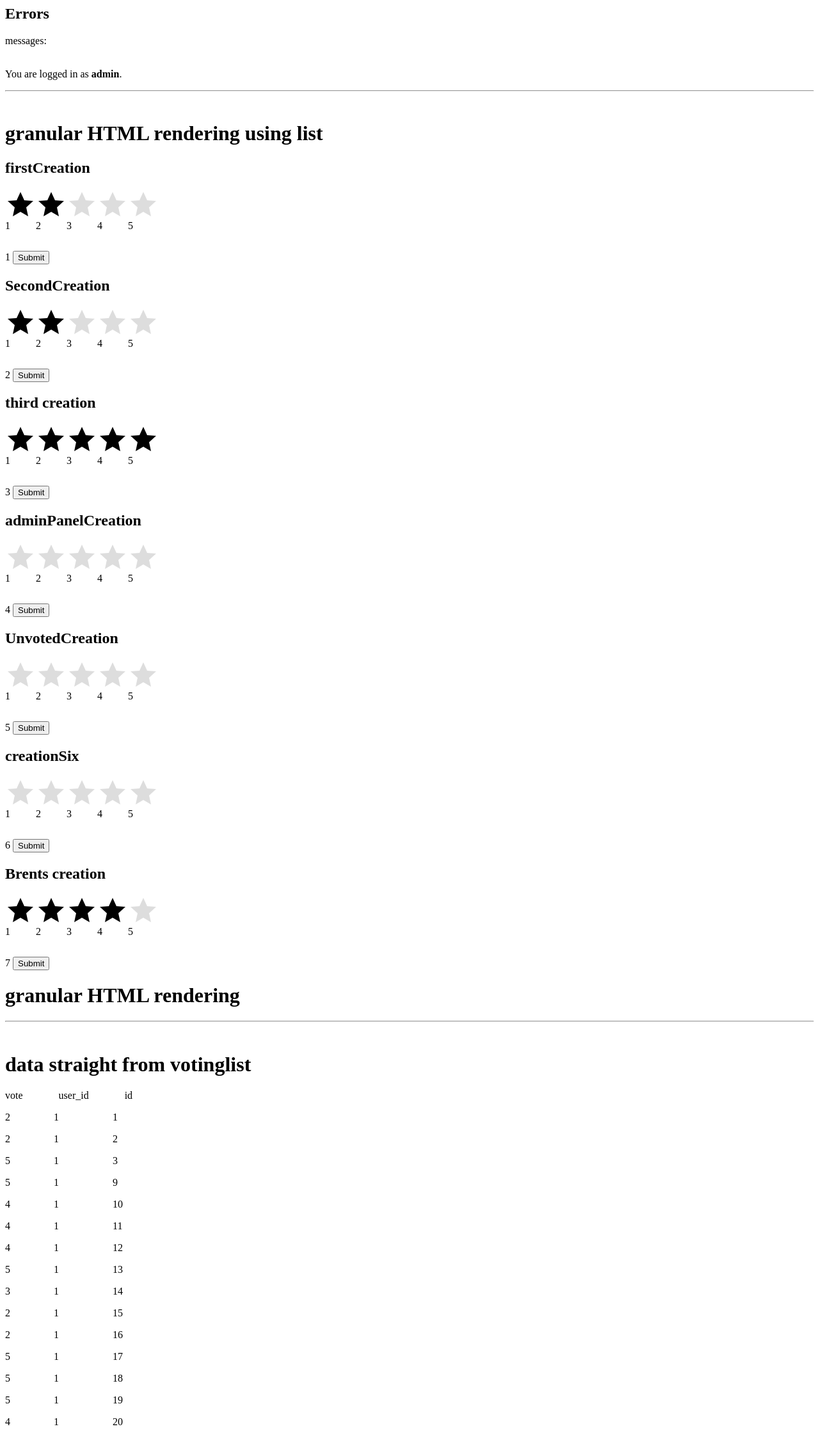
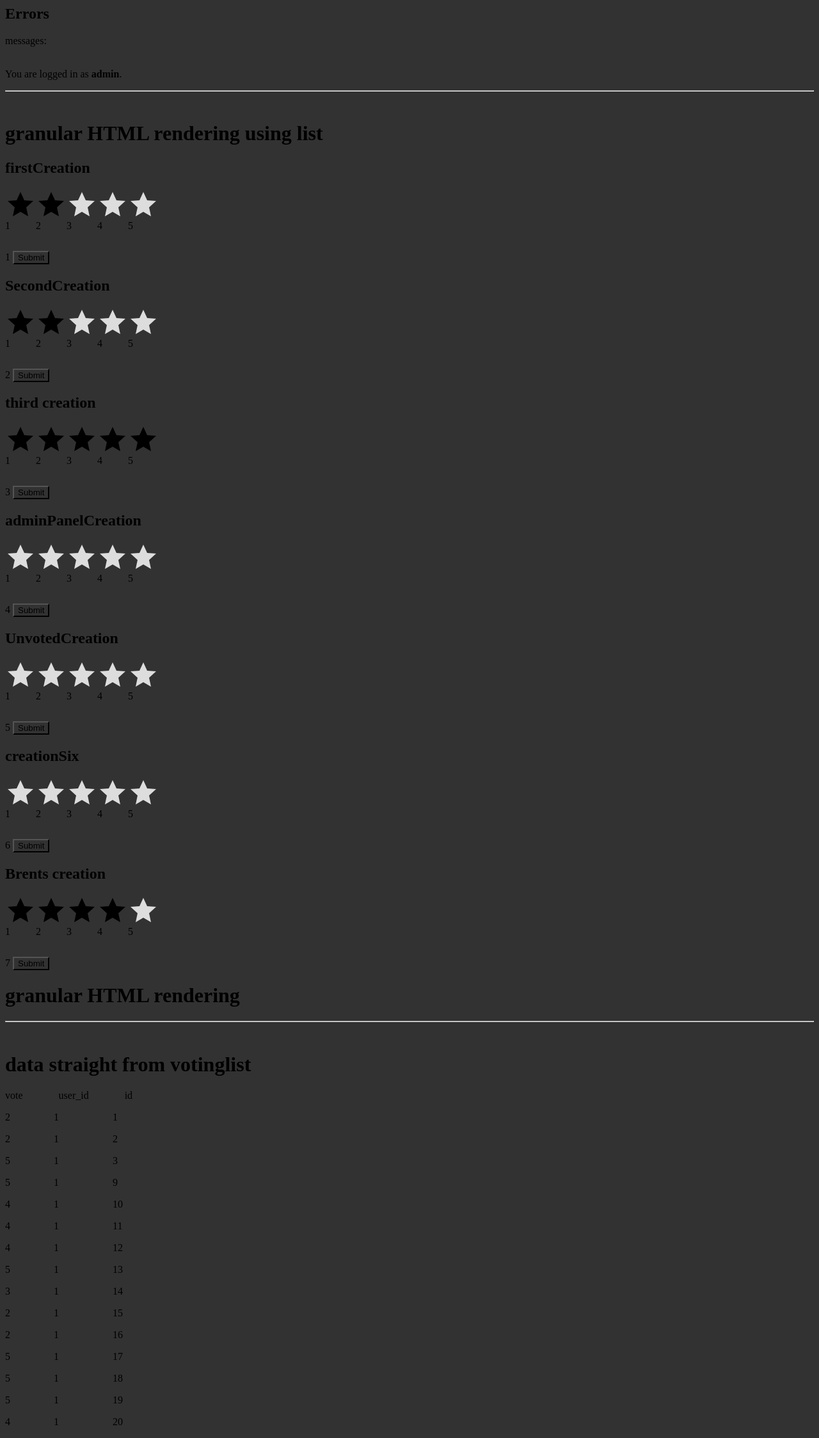
Before and after one commit to Thomas-More-Digital-Innovation/BricksAndMore, a Django app: page /voting/myvotes/ in a window 1280 px wide. Shown: the whole page at 64% size. Run offline with Django 4.2, Linux system fonts and the light colour scheme; a user stored in the database is signed in; data comes from the database, SQL or seed files in the repository; both versions use the stored data as it was after the commit.

Commit message:
linux ide fixes

```diff
--- a/voting/forms.py
+++ b/voting/forms.py
@@ -1,8 +1,3 @@
-from logging import PlaceHolder
-from pickle import FALSE
-from tkinter import HIDDEN
-from turtle import title
-from typing_extensions import Required
 from django import forms
 from .models import Creation, VotingList
 from django.forms import ModelForm
--- a/voting/models.py
+++ b/voting/models.py
@@ -1,4 +1,3 @@
-from typing_extensions import Required
 from django.db import models
 from django.contrib.auth.models import User
 from django.db import models
--- a/voting/static/css/style.css
+++ b/voting/static/css/style.css
@@ -1,5 +1,5 @@
 * {
-    /* background-color: rgb(50, 50, 50); */
+    background-color: rgb(50, 50, 50);
 }
 
 
```
Also changed, not shown: db.sqlite3.
